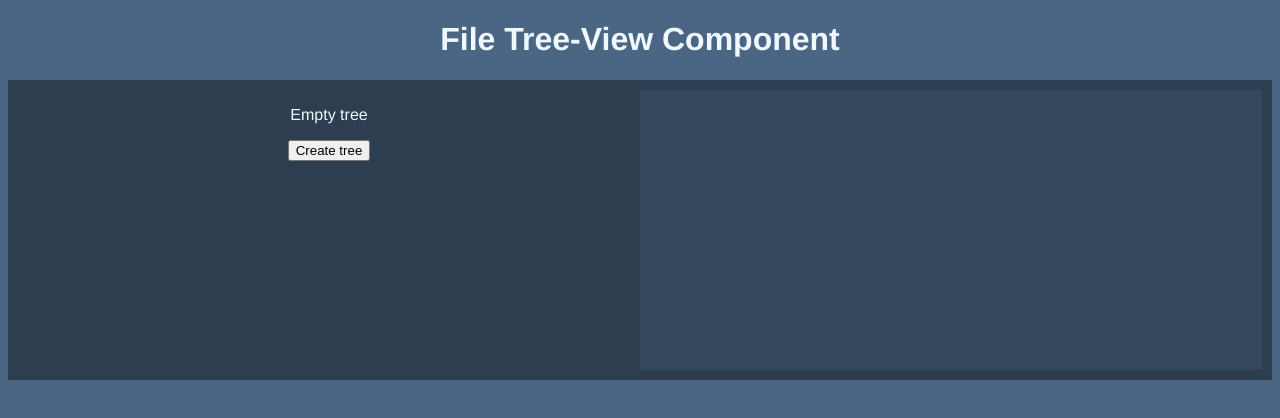
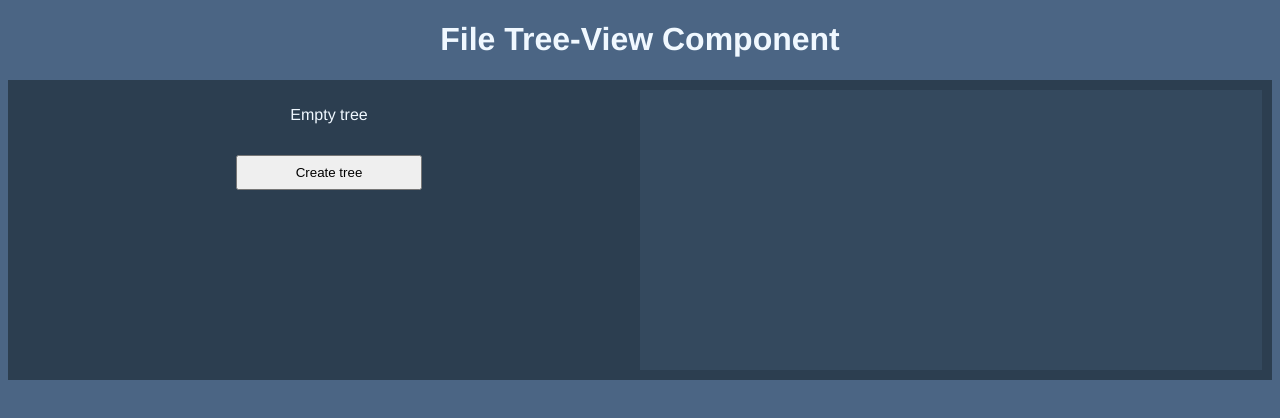
Before and after one commit to miguel0393/file-tree-view-component, a Vue app: page / in a window 1280 px wide. Shown: the top 418 px of the page. Built offline with nearby package versions, Linux system fonts and the light colour scheme.

Commit message:
cambios menores en stilos

```diff
--- a/src/assets/styles/file-tree-browser.css
+++ b/src/assets/styles/file-tree-browser.css
@@ -64,5 +64,11 @@
   }
 
   .elements {
-    width: 20%;
+    width: 70%;
   }
+
+  #create-tree-btn {
+    width: 30%;
+    margin: 15px;
+    padding: 0.5rem;
+  }
--- a/src/components/FileTreeBrowser.vue
+++ b/src/components/FileTreeBrowser.vue
@@ -2,7 +2,7 @@
   <div @contextmenu="(e) => e.preventDefault()">
     <div v-if="!treeIsEmpty">
       <div class="node" :style="{ 'margin-left': depth * 20 + 'px' }" @dblclick="nodeClicked" >
-        <div class="elements" @contextmenu="handleContextMenu($event)">
+        <div class="elements"  @contextmenu="handleContextMenu($event)">
           <span unselectable="on" v-if="hasChildren" class="type" v-bind:class="{expanded: expandedRoot, collapsed: !expandedRoot}"></span>
           <span unselectable="on" v-else class="file-node"></span>
           <span unselectable="on" class="node-name" v-bind:class="{folder: hasChildren, file: !hasChildren}">{{ node.name }}</span>
```
